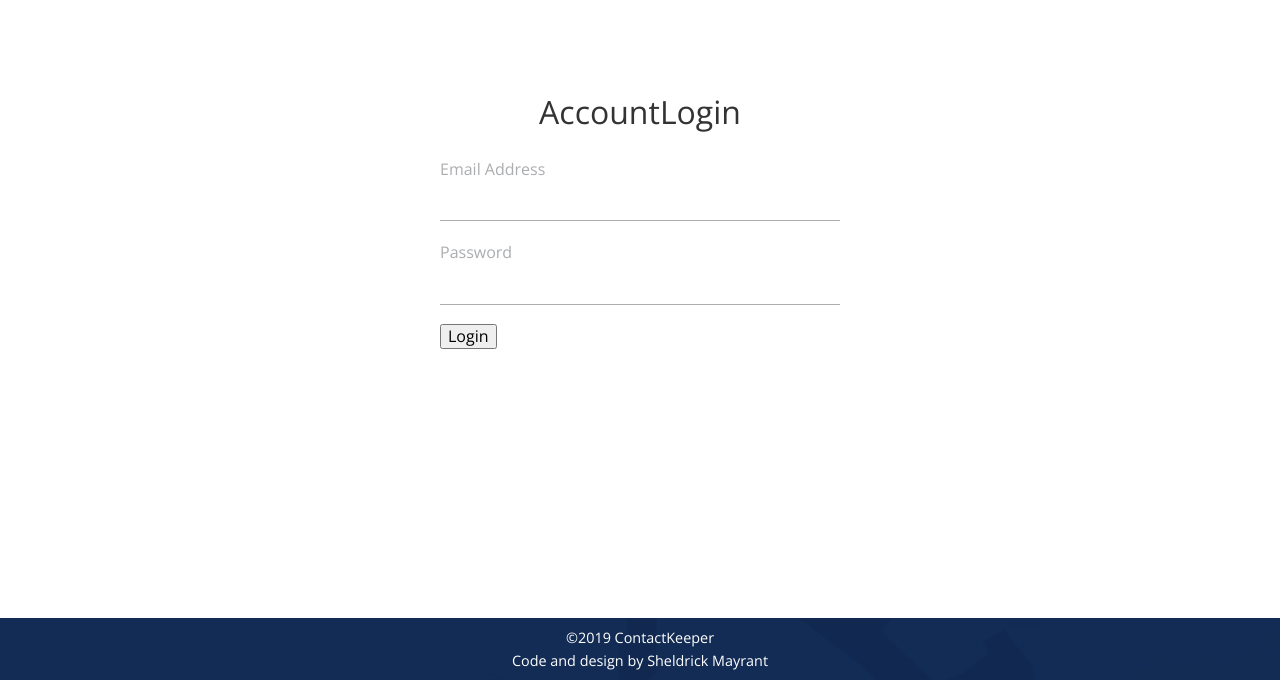
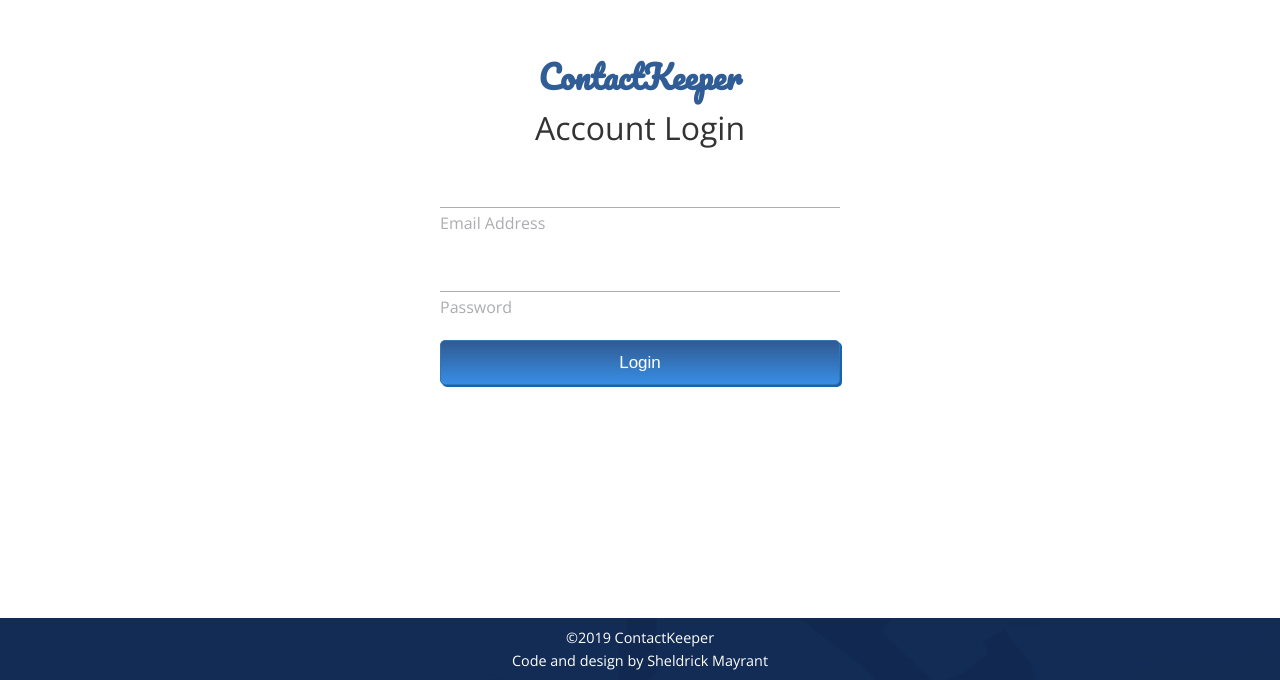
Before and after one commit to smayrant/contact-keeper, a React (Create React App) app in the folder client/: page /login in a window 1280 px wide. Shown: the part 182-862 px from the top of the page. Built offline with nearby package versions, Linux system fonts and the light colour scheme.

Commit message:
finished the styling for the login component

```diff
--- a/client/src/components/auth/Login.js
+++ b/client/src/components/auth/Login.js
@@ -48,20 +48,18 @@ const Login = props => {
 
 	return (
 		<div className="form-container main-content">
-			<h1>
-				Account<span className="text-primary">Login</span>
-			</h1>
+			<h2 className="title">ContactKeeper</h2>
+			<h1>Account Login</h1>
 			<form onSubmit={onSubmit}>
 				<div className="form-group">
+					<input type="email" name="email" value={email} onChange={onChange} />
 					<label htmlFor="name">Email Address</label>
-					<input type="email" name="email" value={email} onChange={onChange} />
 				</div>
 				<div className="form-group">
+					<input type="password" name="password" value={password} onChange={onChange} />
 					<label htmlFor="password">Password</label>
-					<input type="password" name="password" value={password} onChange={onChange} />
 				</div>
-
-				<input type="submit" value="Login" className="btn btn-primary btn-block" />
+				<input type="submit" value="Login" className="submit-button login-button" />
 			</form>
 		</div>
 	);
--- a/client/src/components/auth/Register.js
+++ b/client/src/components/auth/Register.js
@@ -75,7 +75,7 @@ const Register = props => {
 					<input type="password" name="password2" value={password2} onChange={onChange} />
 					<label htmlFor="password2">Confirm Password</label>
 				</div>
-				<input className="button register-button" type="submit" value="Register" />
+				<input className="submit-button" type="submit" value="Register" />
 			</form>
 		</div>
 	);
--- a/client/src/main.scss
+++ b/client/src/main.scss
@@ -2,8 +2,9 @@
 @import './styles/pages/welcome.scss';
 @import './styles/layout/navbar.scss';
 @import './styles/layout/footer.scss';
-@import './styles/layout/button.scss';
+@import './styles/layout/submitButton.scss';
 @import './styles/layout/alert.scss';
+@import './styles/pages/login.scss';
 @import './styles/pages/error.scss';
 @import './styles/pages/register.scss';
 
--- /dev/null
+++ b/client/src/styles/layout/submitButton.scss
@@ -0,0 +1,41 @@
+.submit-button {
+	-moz-box-shadow: 2px 2px 0px 0px #1564ad;
+	-webkit-box-shadow: 2px 2px 0px 0px #1564ad;
+	box-shadow: 2px 2px 0px 0px #1564ad;
+	background: -webkit-gradient(linear, left top, left bottom, color-stop(0.05, #315d96), color-stop(1, #378ee5));
+	background: -moz-linear-gradient(top, #315d96 5%, #378ee5 100%);
+	background: -webkit-linear-gradient(top, #315d96 5%, #378ee5 100%);
+	background: -o-linear-gradient(top, #315d96 5%, #378ee5 100%);
+	background: -ms-linear-gradient(top, #315d96 5%, #378ee5 100%);
+	background: linear-gradient(to bottom, #315d96 5%, #378ee5 100%);
+	filter: progid:DXImageTransform.Microsoft.gradient(startColorstr='#315d96', endColorstr='#378ee5', GradientType=0);
+	background-color: #315d96;
+	-moz-border-radius: 5px;
+	-webkit-border-radius: 5px;
+	border-radius: 5px;
+	border: 1px solid #3376b8;
+	display: inline-block;
+	cursor: pointer;
+	color: #ffffff;
+	font-family: Arial;
+	font-size: 17px;
+	padding: 12px 44px;
+	text-decoration: none;
+	text-shadow: 0px 1px 0px #4481bd;
+	width: 100%;
+	margin-top: 2rem;
+}
+.submit-button:hover {
+	background: -webkit-gradient(linear, left top, left bottom, color-stop(0.05, #378ee5), color-stop(1, #315d96));
+	background: -moz-linear-gradient(top, #378ee5 5%, #315d96 100%);
+	background: -webkit-linear-gradient(top, #378ee5 5%, #315d96 100%);
+	background: -o-linear-gradient(top, #378ee5 5%, #315d96 100%);
+	background: -ms-linear-gradient(top, #378ee5 5%, #315d96 100%);
+	background: linear-gradient(to bottom, #378ee5 5%, #315d96 100%);
+	filter: progid:DXImageTransform.Microsoft.gradient(startColorstr='#378ee5', endColorstr='#315d96', GradientType=0);
+	background-color: #378ee5;
+}
+.submit-button:active {
+	position: relative;
+	top: 1px;
+}
--- /dev/null
+++ b/client/src/styles/pages/login.scss
@@ -0,0 +1,12 @@
+@import '../variables.scss';
+
+.login-button {
+	margin-top: 0;
+}
+
+.title {
+	color: $dark-blue;
+	font-family: 'Pacifico';
+	margin: 0;
+	font-size: 2rem;
+}
```
